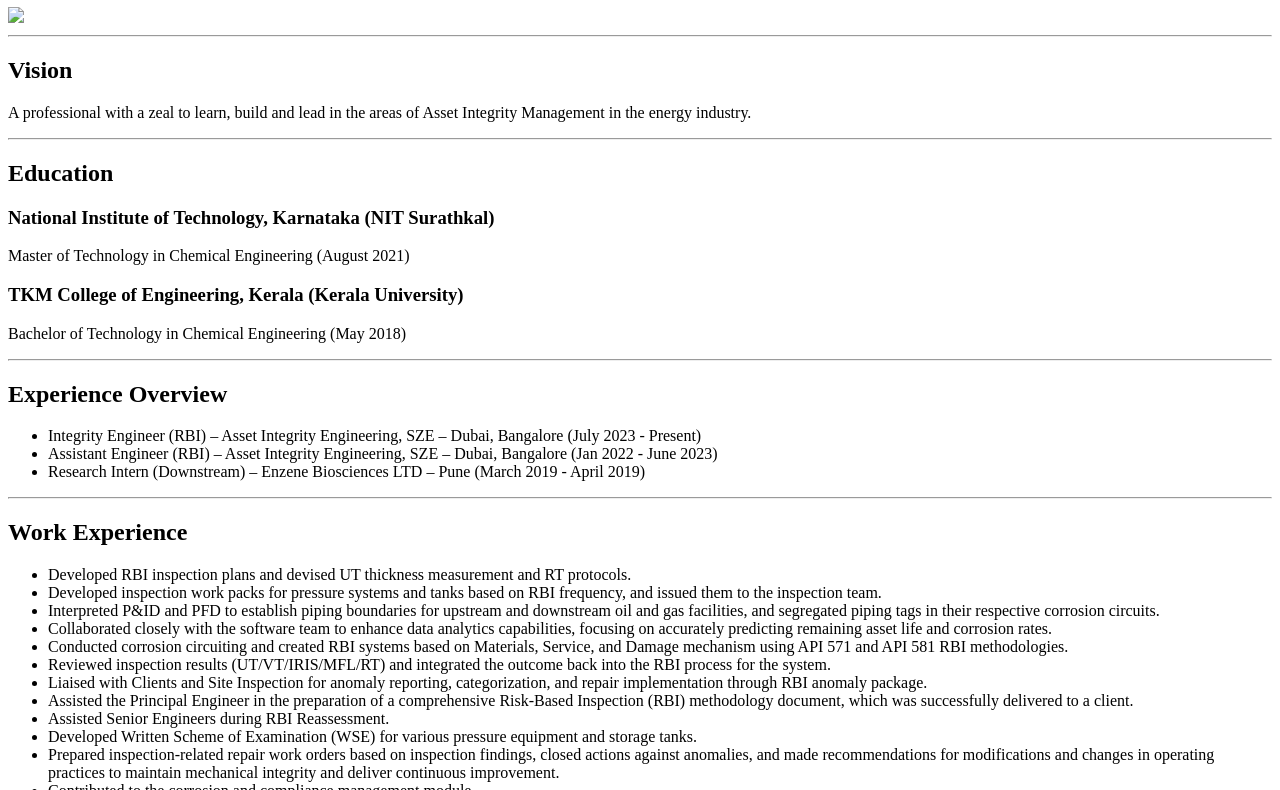
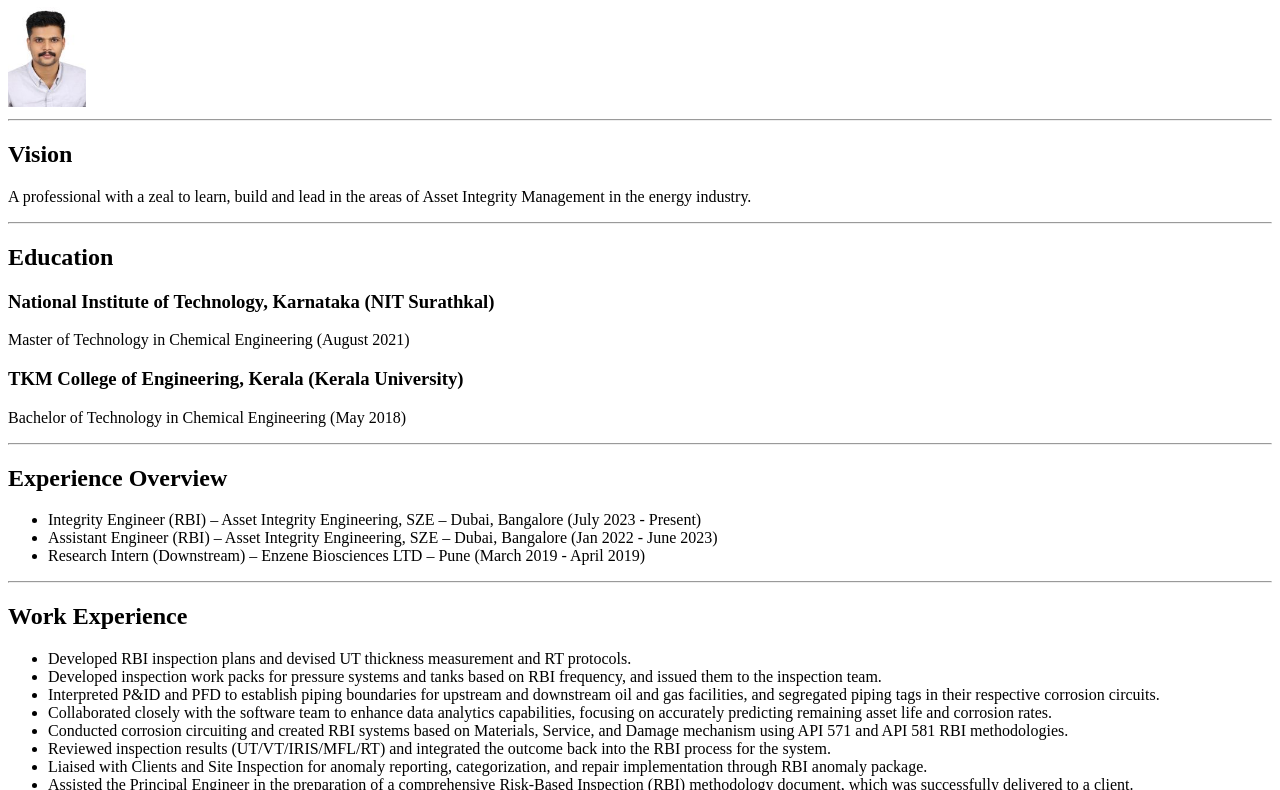
Before and after one commit to abhirajan/Capstone, a plain HTML site: page index.html in a window 1280 px wide. Shown: the part 73-863 px from the top of the page. Drawn offline with Linux system fonts and the light colour scheme.

Commit message:
Update index.html

```diff
--- a/index.html
+++ b/index.html
@@ -7,7 +7,7 @@
 </head>
 <body>
     <h1>Abhijith Rajan</h1>
-    <img src="/4.4 Capstone/Abhijith Rajan Passport Size Photo-1.jpeg" height ="100"/>
+    <img src="/Abhijith Rajan Passport Size Photo-1.jpeg" height ="100"/>
     <hr/>
     <h2>Vision</h2>
     <p>A professional with a zeal to learn, build and lead in the areas of Asset Integrity Management in the energy industry.</p>
```
